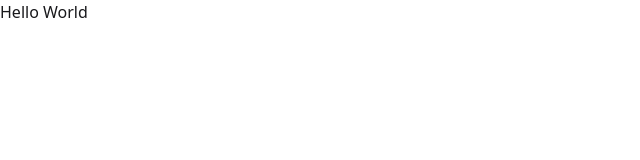
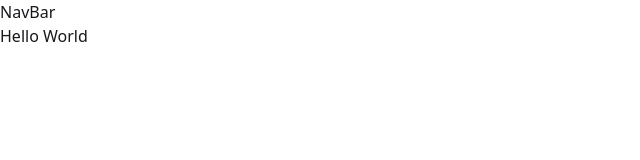
Before and after one commit to milicevica/nuxt-template, a Nuxt app: page / in a window 1280 px wide. Shown: the top 160 px of the page, without its empty margins (0-640 px from the left). Built offline with nearby package versions, Linux system fonts and the light colour scheme.

Commit message:
add NavBar component

```diff
--- /dev/null
+++ b/app/components/app/nav-bar.vue
@@ -0,0 +1,3 @@
+<template>
+  <div>NavBar</div>
+</template>
--- a/app/layouts/default.vue
+++ b/app/layouts/default.vue
@@ -1,5 +1,7 @@
 <template>
   <div class="flex min-h-screen flex-col">
+    <AppNavBar />
+
     <main>
       <slot />
     </main>
```
